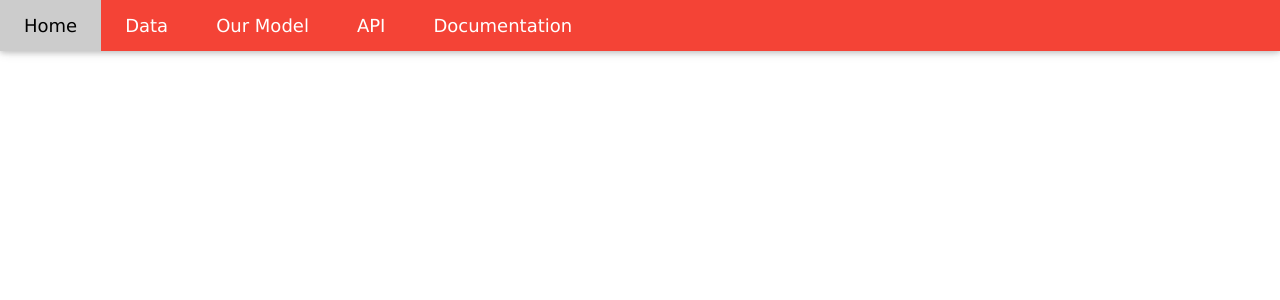
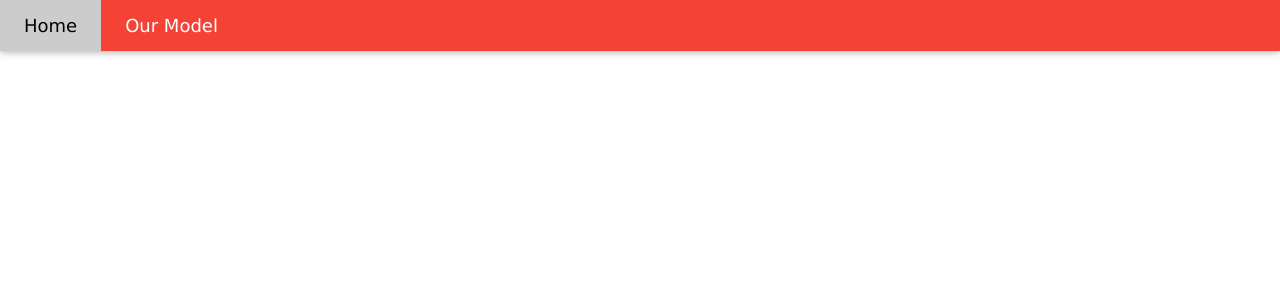
Before and after one commit to AllCAPs788/butler-project3-groupE, a Flask app: page /api in a window 1280 px wide. Shown: the top 300 px of the page. Run offline with Flask 2, Linux system fonts and the light colour scheme; some libraries are stand-ins or nearby versions.

Commit message:
removed pages

```diff
--- a/templates/api.html
+++ b/templates/api.html
@@ -14,14 +14,16 @@
 </head>
 <body>
     <div class="w3-top">
-      <div class="w3-bar w3-red w3-card w3-left-align w3-large">
-        <a class="w3-bar-item w3-button w3-hide-medium w3-hide-large w3-right w3-padding-large w3-hover-white w3-large w3-red" href="javascript:void(0);" onclick="myFunction()" title="Toggle Navigation Menu"><i class="fa fa-bars"></i></a>
-        <a href="{{ url_for('index') }}" class="w3-bar-item w3-button w3-padding-large w3-white">Home</a>
-        <a href="{{ url_for('raw_data') }}" class="w3-bar-item w3-button w3-hide-small w3-padding-large w3-hover-white">Data</a>
-        <a href="{{ url_for('pandas') }}" class="w3-bar-item w3-button w3-hide-small w3-padding-large w3-hover-white">Our Model</a>
-        <a href="{{ url_for('api') }}" class="w3-bar-item w3-button w3-hide-small w3-padding-large w3-hover-white">API</a>
-        <a href="{{ url_for('documents') }}" class="w3-bar-item w3-button w3-hide-small w3-padding-large w3-hover-white">Documentation</a>
-      </div>
+    <!-- Navbar -->
+<div class="w3-top">
+  <div class="w3-bar w3-red w3-card w3-left-align w3-large">
+    <a class="w3-bar-item w3-button w3-hide-medium w3-hide-large w3-right w3-padding-large w3-hover-white w3-large w3-red" href="javascript:void(0);" onclick="myFunction()" title="Toggle Navigation Menu"><i class="fa fa-bars"></i></a>
+    <a href="{{ url_for('index') }}" class="w3-bar-item w3-button w3-padding-large w3-white">Home</a>
+    <!-- <a href="{{ url_for('raw_data') }}" class="w3-bar-item w3-button w3-hide-small w3-padding-large w3-hover-white">Data</a> -->
+    <a href="{{ url_for('pandas') }}" class="w3-bar-item w3-button w3-hide-small w3-padding-large w3-hover-white">Our Model</a>
+    <!-- <a href="{{ url_for('api') }}" class="w3-bar-item w3-button w3-hide-small w3-padding-large w3-hover-white">API</a> -->
+    <!-- <a href="{{ url_for('documents') }}" class="w3-bar-item w3-button w3-hide-small w3-padding-large w3-hover-white">Documentation</a> -->
+  </div>
 
         <!-- Navbar on small screens -->
         <div id="navDemo" class="w3-bar-block w3-white w3-hide w3-hide-large w3-hide-medium w3-large">
--- a/templates/index.html
+++ b/templates/index.html
@@ -19,10 +19,10 @@ body,h1,h2,h3,h4,h5,h6 {font-family: "Lato", sans-serif}
   <div class="w3-bar w3-red w3-card w3-left-align w3-large">
     <a class="w3-bar-item w3-button w3-hide-medium w3-hide-large w3-right w3-padding-large w3-hover-white w3-large w3-red" href="javascript:void(0);" onclick="myFunction()" title="Toggle Navigation Menu"><i class="fa fa-bars"></i></a>
     <a href="{{ url_for('index') }}" class="w3-bar-item w3-button w3-padding-large w3-white">Home</a>
-    <a href="{{ url_for('raw_data') }}" class="w3-bar-item w3-button w3-hide-small w3-padding-large w3-hover-white">Data</a>
+    <!-- <a href="{{ url_for('raw_data') }}" class="w3-bar-item w3-button w3-hide-small w3-padding-large w3-hover-white">Data</a> -->
     <a href="{{ url_for('pandas') }}" class="w3-bar-item w3-button w3-hide-small w3-padding-large w3-hover-white">Our Model</a>
-    <a href="{{ url_for('api') }}" class="w3-bar-item w3-button w3-hide-small w3-padding-large w3-hover-white">API</a>
-    <a href="{{ url_for('documents') }}" class="w3-bar-item w3-button w3-hide-small w3-padding-large w3-hover-white">Documentation</a>
+    <!-- <a href="{{ url_for('api') }}" class="w3-bar-item w3-button w3-hide-small w3-padding-large w3-hover-white">API</a> -->
+    <!-- <a href="{{ url_for('documents') }}" class="w3-bar-item w3-button w3-hide-small w3-padding-large w3-hover-white">Documentation</a> -->
   </div>
 
   <!-- Navbar on small screens -->
```
Also changed, not shown: templates/pandas.html (+10 -8 lines), templates/raw_data.html (+10 -8 lines).
